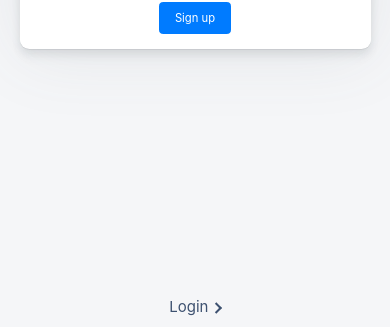
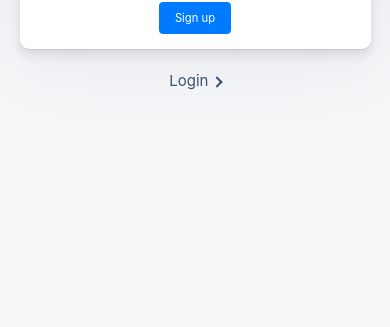
Before and after one commit to ClaudioVigliarolo/secret-notes, a React (Create React App) app in the folder client/: page /register in a window 390 px wide. Shown: the part 564-891 px from the top of the page. After the commit the page ends 844 px from the top, so only its background shows below. Built offline with nearby package versions, Linux system fonts and the light colour scheme; the HTML template or start-up script is replaced by a standard one.

Commit message:
improved registration

```diff
--- a/client/src/App.js
+++ b/client/src/App.js
@@ -1,14 +1,12 @@
 import React, { lazy, Suspense } from 'react';
 import { Route, Switch, Redirect } from 'react-router-dom';
 import Login from './components/auth/Login';
+import Main from './components/main/Main';
 import Register from './components/auth/Register';
 import NotFound from './components/NotFound/NotFound';
 import 'bootstrap/dist/css/bootstrap.min.css';
 import './styles-template/styles/styles.1.1.0.min.css';
 import './styles/app.css';
-
-const Main = lazy(() => import('./components/main/Main'));
-
 export default function() {
   return (
     <Switch>
@@ -19,19 +17,8 @@ export default function() {
         render={() => <Register component={Register} />}
       />
       <Route exact path="/login" render={() => <Login component={Login} />} />
-      <Route
-        path="/secretNotes"
-        render={() => <Main component={WaitingComponent(Main)} />}
-      />
+      <Route path="/secretNotes" render={() => <Main component={Main} />} />
       <Route path="" component={NotFound} />
     </Switch>
   );
 }
-
-function WaitingComponent(Component) {
-  return props => (
-    <Suspense fallback={<div>Loading...</div>}>
-      <Component {...props} />
-    </Suspense>
-  );
-}
--- a/client/src/components/auth/Register.js
+++ b/client/src/components/auth/Register.js
@@ -220,7 +220,7 @@ class Registration extends Component {
             </li>
           </ul>
         </div>
-        <Link to="/login" className="bottom-nav-text registation">
+        <Link to="/login" className="bottom-nav-text">
           {' '}
           <h6>
             {' '}
--- a/client/src/components/main/Main.js
+++ b/client/src/components/main/Main.js
@@ -144,7 +144,7 @@ class Main extends Component {
                   <Notes userData={userData && userData} loading={loading} firstNotebook={notebooks[0]}
                     token={token} notes={showedNotes} NotebookId={currentNotebook._id}
                     notebookHeader={currentNotebook.name} isEditable={isEditable} onChangeNoteBookName={this.onChangeNotebookName}
-                    key={userData && notebooks[0] && notebooks[0]._id && currentNotebookIndex} />)} />
+                    key={userData && currentNotebookIndex} />)} />
 
                 <Route exact path={`${match.path}/profile`} render={() => (<Profile component={Profile}
                   updateChanges={this.updateUser}
--- a/client/src/styles/app.css
+++ b/client/src/styles/app.css
@@ -63,17 +63,8 @@ body {
 
 @media only screen and (max-width: 600px) {
   .bottom-nav-text {
-    margin: 0 auto;
-    position: absolute;
-    color: #3d5170;
-
-    cursor: pointer;
-    bottom: 10px;
-    text-align: left;
-  }
-
-  .registation {
-    bottom: -50px;
+    text-align: center;
+    position: static;
   }
 }
 
```
Also changed, not shown: 30 other files (tests, documents, lock files or other folders).
